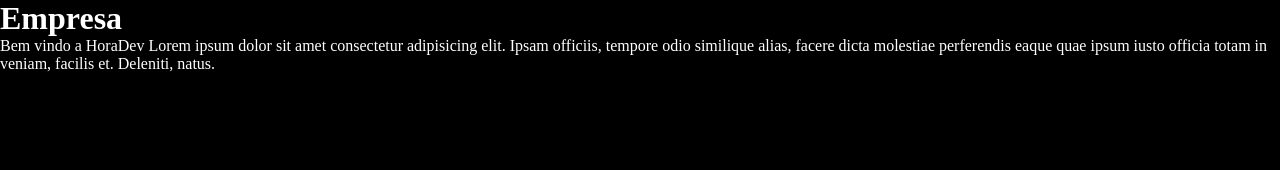
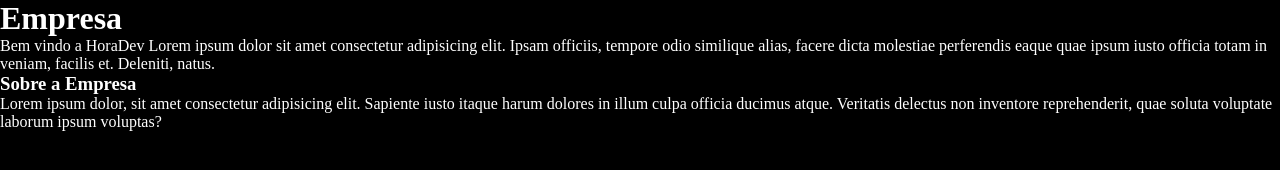
Before and after one commit to Kadnys07/estudoGitHub, a plain HTML site: page empresa.html in a window 1280 px wide. Drawn offline with Linux system fonts and the light colour scheme.

Commit message:
Alterando empresa

```diff
--- a/empresa.html
+++ b/empresa.html
@@ -1,16 +1,25 @@
 <!DOCTYPE html>
 <html lang="pt-br">
+
 <head>
     <meta charset="UTF-8">
     <meta name="viewport" content="width=device-width, initial-scale=1.0">
     <link rel="stylesheet" href="assets/css/estilo.css">
     <title>Pagina Inicial </title>
 </head>
+
 <body>
     <h1>Empresa</h1>
     <p>Bem vindo a HoraDev Lorem ipsum dolor sit amet consectetur adipisicing elit.
-       Ipsam officiis, tempore odio similique alias, facere dicta molestiae perferendis
-       eaque quae ipsum iusto officia totam in veniam, facilis et. Deleniti, natus.</p>
+        Ipsam officiis, tempore odio similique alias, facere dicta molestiae perferendis
+        eaque quae ipsum iusto officia totam in veniam, facilis et. Deleniti, natus.
+    </p>
+    <h3>Sobre a Empresa</h3>
+    <p>Lorem ipsum dolor, sit amet consectetur adipisicing elit. Sapiente iusto itaque harum dolores in illum culpa
+        officia ducimus atque. Veritatis delectus non inventore reprehenderit,
+        quae soluta voluptate laborum ipsum voluptas?
+    </p>
     <script src="assets/js/App.js"></script>
 </body>
+
 </html>
```
